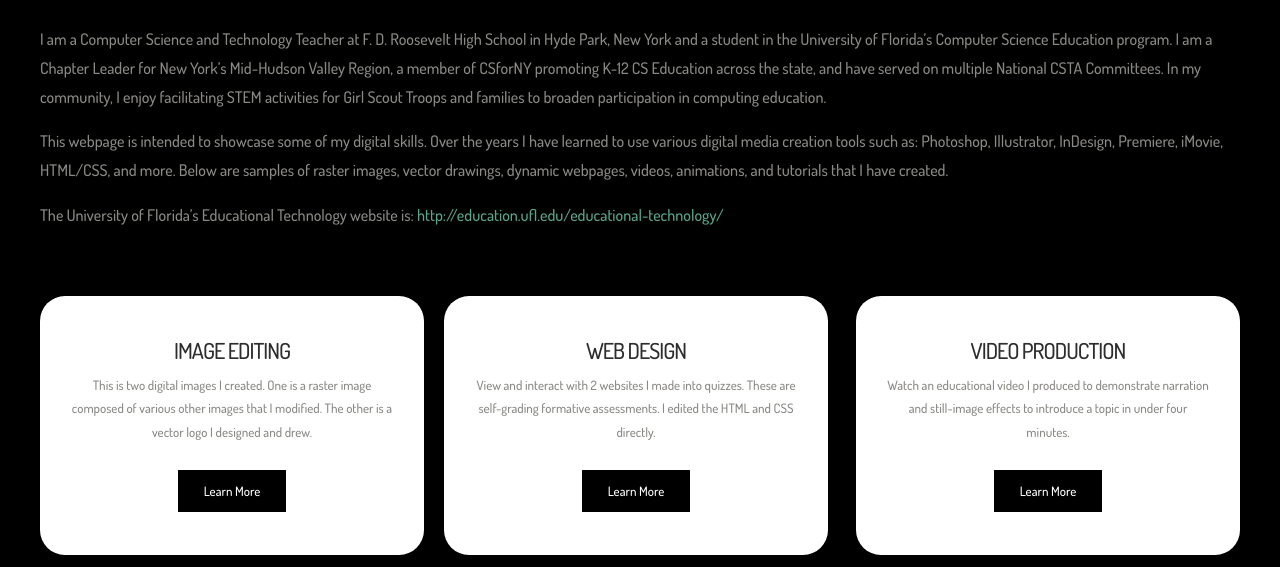
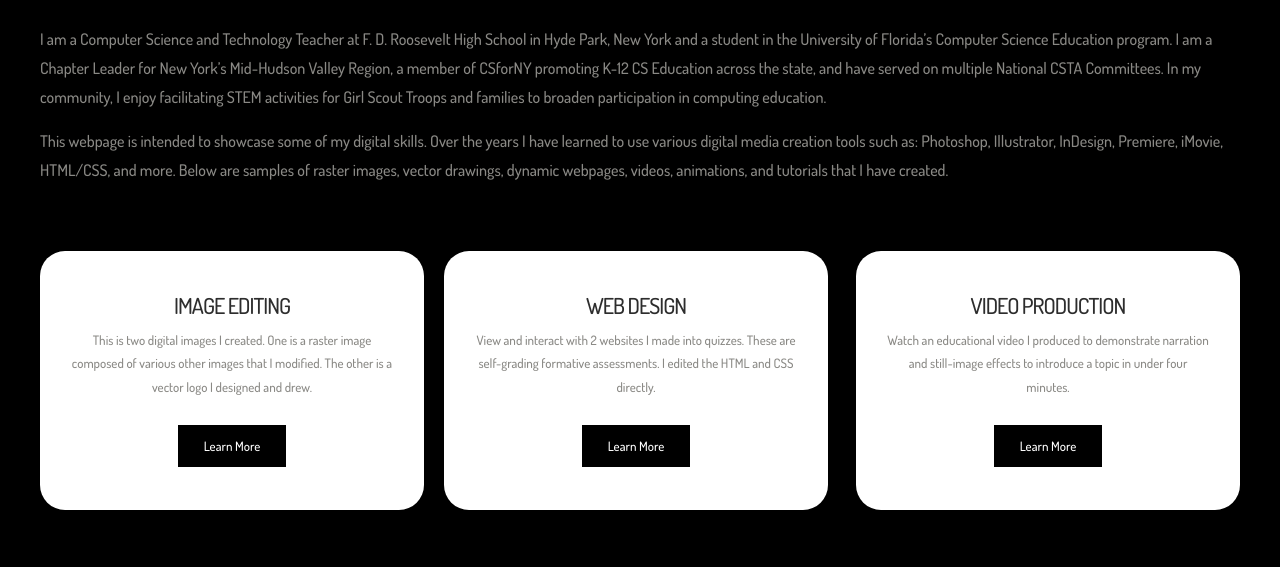
Before and after one commit to czechtech/EME6208-Assignment7, a plain HTML site: page index.html in a window 1280 px wide. Shown: the part 223-790 px from the top of the page. Drawn offline with Linux system fonts and the light colour scheme.

Commit message:
Removed link to UF Ed Tech from index

```diff
--- a/index.html
+++ b/index.html
@@ -54,7 +54,6 @@
 				<!-- THIS IS WHERE YOU CUSTOMIZE THE INTRODUCTORY PARAGRAPH FOR EACH PAGE. -->
 				<p>I am a Computer Science and Technology Teacher at F. D. Roosevelt High School in Hyde Park, New York and a student in the University of Florida’s Computer Science Education program. I am a Chapter Leader for New York’s Mid-Hudson Valley Region, a member of CSforNY promoting K-12 CS Education across the state, and have served on multiple National CSTA Committees.  In my community, I enjoy facilitating STEM activities for Girl Scout Troops and families to broaden participation in computing education.</p>
 				<p>This webpage is intended to showcase some of my digital skills.  Over the years I have learned to use various digital media creation tools such as: Photoshop, Illustrator, InDesign, Premiere, iMovie, HTML/CSS, and more.  Below are samples of raster images, vector drawings, dynamic webpages, videos, animations, and tutorials that I have created.</p>
-				<p>The University of Florida’s Educational Technology website is: <a href="http://education.ufl.edu/educational-technology/">http://education.ufl.edu/educational-technology/</a></p>
 			</div>
 		</div>
 	</div>
```
